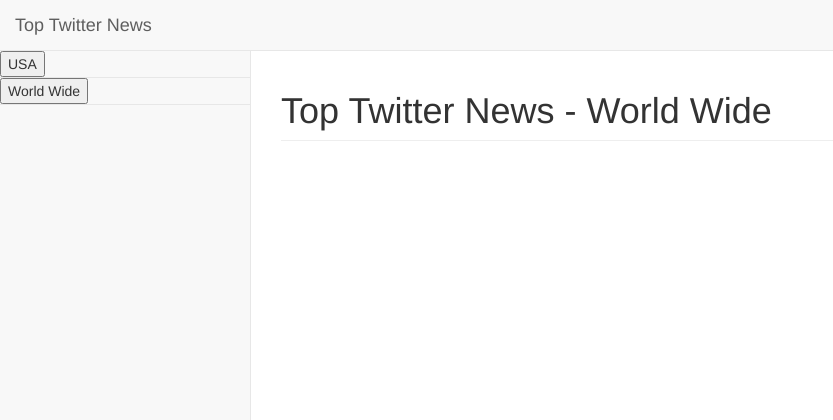
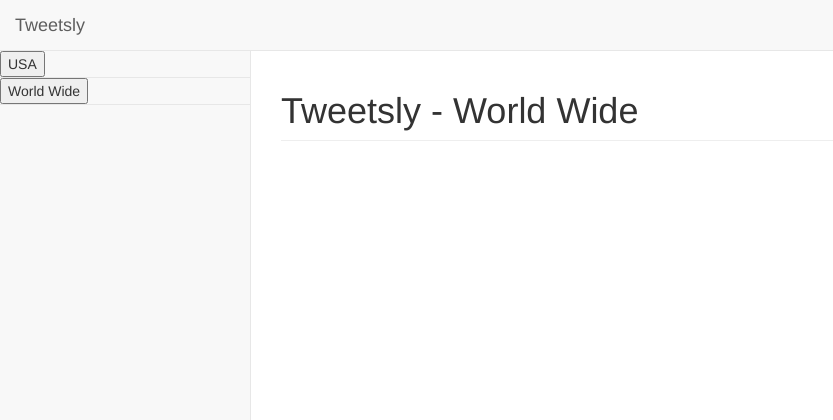
Before and after one commit to akehir/web2.0, a PHP site: page / in a window 1280 px wide. Shown: the top 420 px of the page, without its empty margins (0-833 px from the left). Run offline with PHP 8.4, Linux system fonts and the light colour scheme.

Commit message:
cleaning, nice names, etc.

```diff
--- a/get-tweets.php
+++ b/get-tweetsly.php
@@ -39,7 +39,7 @@ $connection = getConnectionWithAccessToken($consumerkey, $consumersecret, $acces
 
 $tweets = $connection->get("https://api.twitter.com/1.1/trends/place.json?id=23424977&exclude=hashtags");
 $text = json_encode($tweets);
-$file = fopen("tweets-$woeid.txt", "w");
+$file = fopen("tweets-$woeid.json", "w");
 fwrite($file, $text);
 fclose($file);
 echo "received and saved tweets<br/>";
@@ -63,7 +63,7 @@ for($i = 0; $i < count($matches[1])-1; $i++){
 		echo "Feedzilla ($query): received and saved<br/>";
 	}
 
-	if(!$file = fopen("tweets-$woeid-$i.txt", "w")){
+	if(!$file = fopen("tweets-$woeid-$i.json", "w")){
 		echo "Datei konnte nicht geöffnet werden<br/>";
 	}
 	if(!fwrite($file, $response)){
--- a/index.html
+++ b/index.html
@@ -7,7 +7,7 @@
     <meta name="description" content="A mashup site using top twitter trends to filter and deliver the top 10 latest US news in a simple format.">
     <meta name="author" content="Raphael Stöcklin <raphael.st@gmx.ch>; Katrin Affolter <katrin.affolter@uzh.ch>; Sven Brunner <svenbrunner5@hotmail.com>; Raphael Ochsenbein <raphael@akehir.com>; Sacha Uhlmann <sacha.uhlmann@uzh.ch;">
 
-    <title>Top Twitter && News (Web 2.0 - Project)</title>
+    <title>Tweetsly - Top Twitter & News (Web 2.0 - Project)</title>
 
     <!-- Bootstrap Core CSS -->
     <link href="bower_components/bootstrap/dist/css/bootstrap.min.css" rel="stylesheet">
@@ -38,7 +38,7 @@
     <![endif]-->
 
     <script src="jquery-1.9.1.js" type="text/javascript"></script>
-    <script src="tweetly.js" type="text/javascript"></script>
+    <script src="tweetsly.js" type="text/javascript"></script>
 </head>
 <body>
     <div id="wrapper">
@@ -52,7 +52,7 @@
                     <span class="icon-bar"></span>
                     <span class="icon-bar"></span>
                 </button>
-                <a class="navbar-brand" href="index.html">Top Twitter News</a>
+                <a class="navbar-brand" href="index.html">Tweetsly</a>
             </div>
 
             <!-- /.navbar-top-links -->
@@ -60,8 +60,8 @@
             <div class="navbar-default sidebar" role="navigation">
                 <div class="sidebar-nav navbar-collapse">
                     <ul class="nav" id="side-menu">
-                        <li><button id="woeid23424977" onclick="tweetly(23424977)">USA</button></li>
-                        <li><button id="woeid1" onclick="tweetly(1)">World Wide</button></li>
+                        <li><button id="woeid23424977" onclick="tweetsly(23424977)">USA</button></li>
+                        <li><button id="woeid1" onclick="tweetsly(1)">World Wide</button></li>
                     </ul>
                 </div>
                 <!-- /.sidebar-collapse -->
@@ -73,7 +73,7 @@
 
             <div class="row">
                 <div class="col-lg-12">
-                    <h1 class="page-header">Top Twitter News Stories</h1>
+                    <h1 class="page-header">Tweetsly</h1>
                 </div>
                 <!-- /.col-lg-12 -->
             </div>
--- a/tweetly.js
+++ b/tweetsly.js
@@ -1,12 +1,12 @@
     	$(document).ready(function() {
-    		tweetly(1);
+    		tweetsly(1);
     	});
 
-    	function tweetly(woeid){
+    	function tweetsly(woeid){
     		if(woeid == 1){
-    			$(".page-header").html("Top Twitter News - World Wide");
+    			$(".page-header").html("Tweetsly - World Wide");
     		}else if(woeid == 23424977){
-    			$(".page-header").html("Top Twitter News - USA");
+    			$(".page-header").html("Tweetsly - USA");
     		}
 
             for(var i = 0; i < 10; i++){
@@ -17,7 +17,7 @@
     	}
 
     	function getTweets(woeid){
-        	return $.getJSON("./tweets-"+woeid+".txt", function(json) {
+        	return $.getJSON("./tweets-"+woeid+".json", function(json) {
             	var trends = json[0].trends;
             	var query = "";
             	var news = "";
@@ -39,7 +39,7 @@
         function getNews(woeid, count){
             var feedzillaHTML = "";
             $.ajaxSetup( { "async": false } );
-            $.getJSON("./tweets-"+woeid+"-"+count+".txt", function(json) {
+            $.getJSON("./tweets-"+woeid+"-"+count+".json", function(json) {
 
 				try {
                 	var news = json.articles;
```
